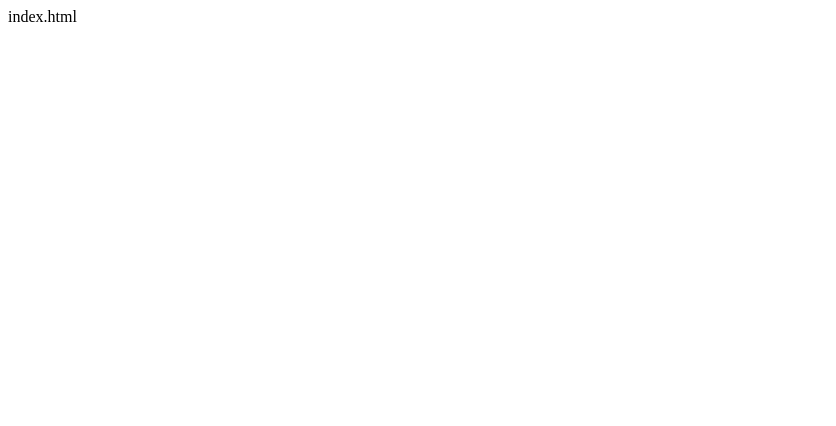
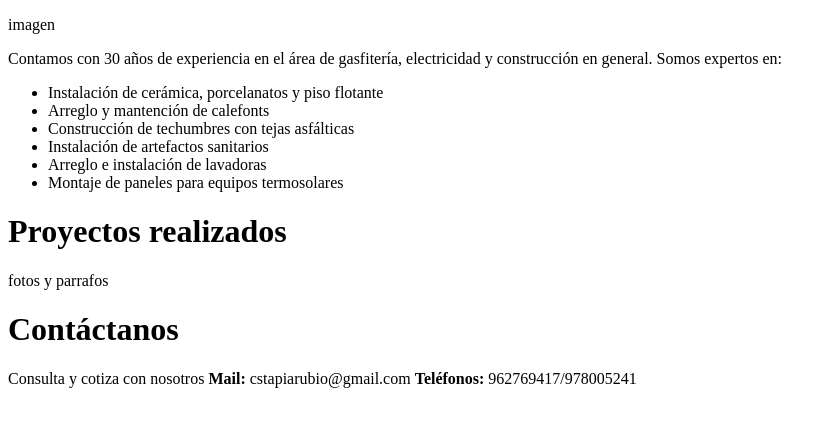
Before and after one commit to cstapiarubio/pagina-papa, a plain HTML site: page index.html in a window 1280 px wide. Shown: the whole page, without its empty margins (0-836 px from the left). Drawn offline with Linux system fonts and the light colour scheme.

Commit message:
agregue estructura basica y parrafos, falta poner fotos y diseño

```diff
--- a/index.html
+++ b/index.html
@@ -1 +1,28 @@
-index.html
+
+<!DOCTYPE html>
+<html>
+<head>
+	<title>Gásfiter experto</title>
+</head>
+<body>
+<p>imagen</p>
+<p>Contamos con 30 años de experiencia en el área de gasfitería, electricidad y construcción en general.
+Somos expertos en: <ul>
+<li>Instalación de cerámica, porcelanatos y piso flotante</li>
+<li>Arreglo y mantención de calefonts</li>
+<li>Construcción de techumbres con tejas asfálticas</li>
+<li>Instalación de artefactos sanitarios</li>
+<li>Arreglo e instalación de lavadoras</li>
+<li>Montaje de paneles para equipos termosolares</li>
+</ul></p>
+
+<h1>Proyectos realizados</h1>
+<p>fotos y parrafos</p>
+
+<h1>Contáctanos</h1>
+<p>Consulta y cotiza con nosotros
+<strong>Mail: </strong> cstapiarubio@gmail.com
+<strong>Teléfonos: </strong> 962769417/978005241</p>
+<script src=assets/js/main.js</script>
+</body>
+</html>
```
